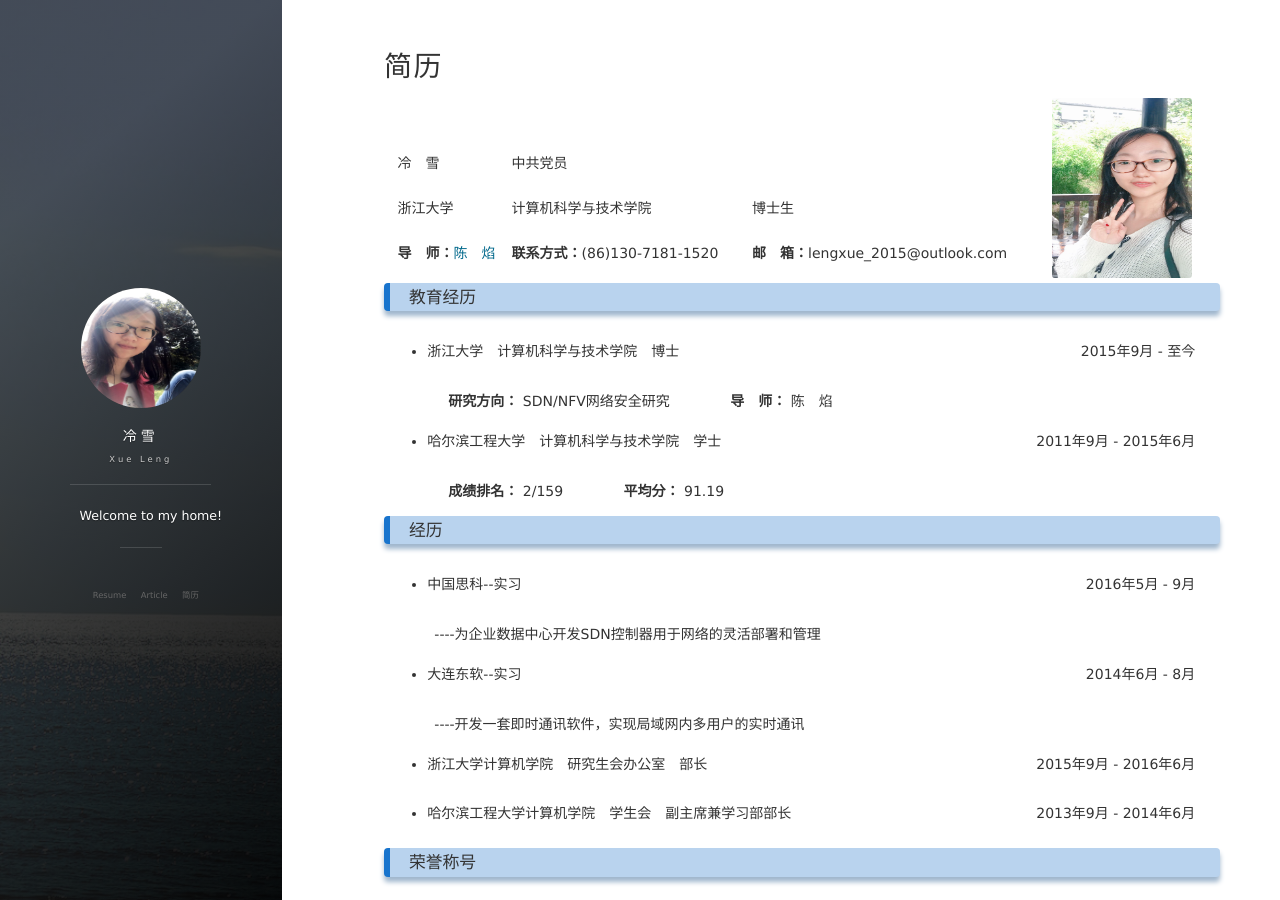
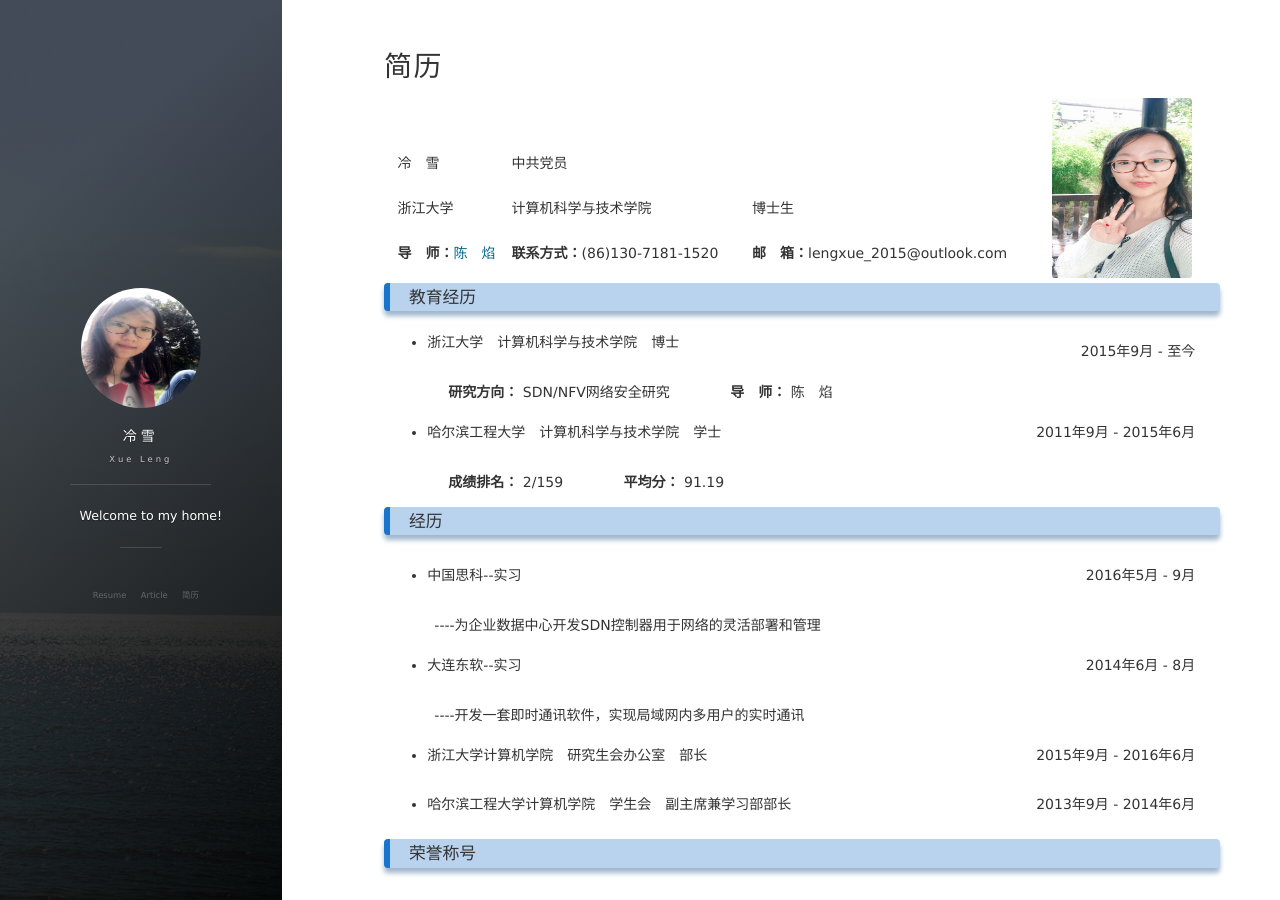
Before and after one commit to lxv458/OldWeb, a Jekyll site: the page built from about.md, in a window 1280 px wide and 900 px high. Built offline with Jekyll 4.4.1, drawn with Linux system fonts in a browser that asks for light colours; nearby versions of some CDN libraries; comment, search, counter and statistics services are not loaded.

Commit message:
basic information

```diff
--- a/about.md
+++ b/about.md
@@ -29,7 +29,7 @@
 <table>
 	<tr>
 		<td align="left"><ul><li>浙江大学&emsp;计算机科学与技术学院&emsp;博士</li></ul></td>
-		<td align="right">2015年9月&nbsp;-&nbsp;至今</td>
+		<td align="right" rowspan="2" style="vertical-align:top">2015年9月&nbsp;-&nbsp;至今</td>
 	</tr>
 	<tr>
 		<td align="left">&emsp;&emsp;&emsp;&emsp;<strong>研究方向：</strong>&nbsp;SDN/NFV网络安全研究 &emsp;&emsp;&emsp;&emsp;<strong>导&emsp;师：</strong>&nbsp;陈&emsp;焰</td>
@@ -37,7 +37,7 @@
 	</tr>
 	<tr>
 		<td align="left"><ul><li>哈尔滨工程大学&emsp;计算机科学与技术学院&emsp;学士</li></ul></td>
-		<td align="right">2011年9月&nbsp;-&nbsp;2015年6月</td>
+		<td align="right" rowspan="2" style="vertical-align:text-top">2011年9月&nbsp;-&nbsp;2015年6月</td>
 	</tr>
 	<tr>
 		<td align="left">&emsp;&emsp;&emsp;&emsp;<strong>成绩排名：</strong>&nbsp;2/159 &emsp;&emsp;&emsp;&emsp;<strong>平均分：</strong>&nbsp;91.19</td>
@@ -49,7 +49,7 @@
 <table>
 	<tr>
 		<td align="left"><ul><li>中国思科--实习</li></ul></td>
-		<td align="right">2016年5月&nbsp;-&nbsp;9月</td>
+		<td align="right" rowspan="2" style="vertical-align:text-top">2016年5月&nbsp;-&nbsp;9月</td>
 	</tr>
 	<tr>
 		<td align="left">&emsp;&emsp;&emsp;----为企业数据中心开发SDN控制器用于网络的灵活部署和管理</td>
@@ -57,7 +57,7 @@
 	</tr>
 	<tr>
 		<td align="left"><ul><li>大连东软--实习</li></ul></td>
-		<td align="right">2014年6月&nbsp;-&nbsp;8月</td>
+		<td align="right" rowspan="2" style="vertical-align:text-top">2014年6月&nbsp;-&nbsp;8月</td>
 	</tr>
 	<tr>
 		<td align="left">&emsp;&emsp;&emsp;----开发一套即时通讯软件，实现局域网内多用户的实时通讯</td>
```
